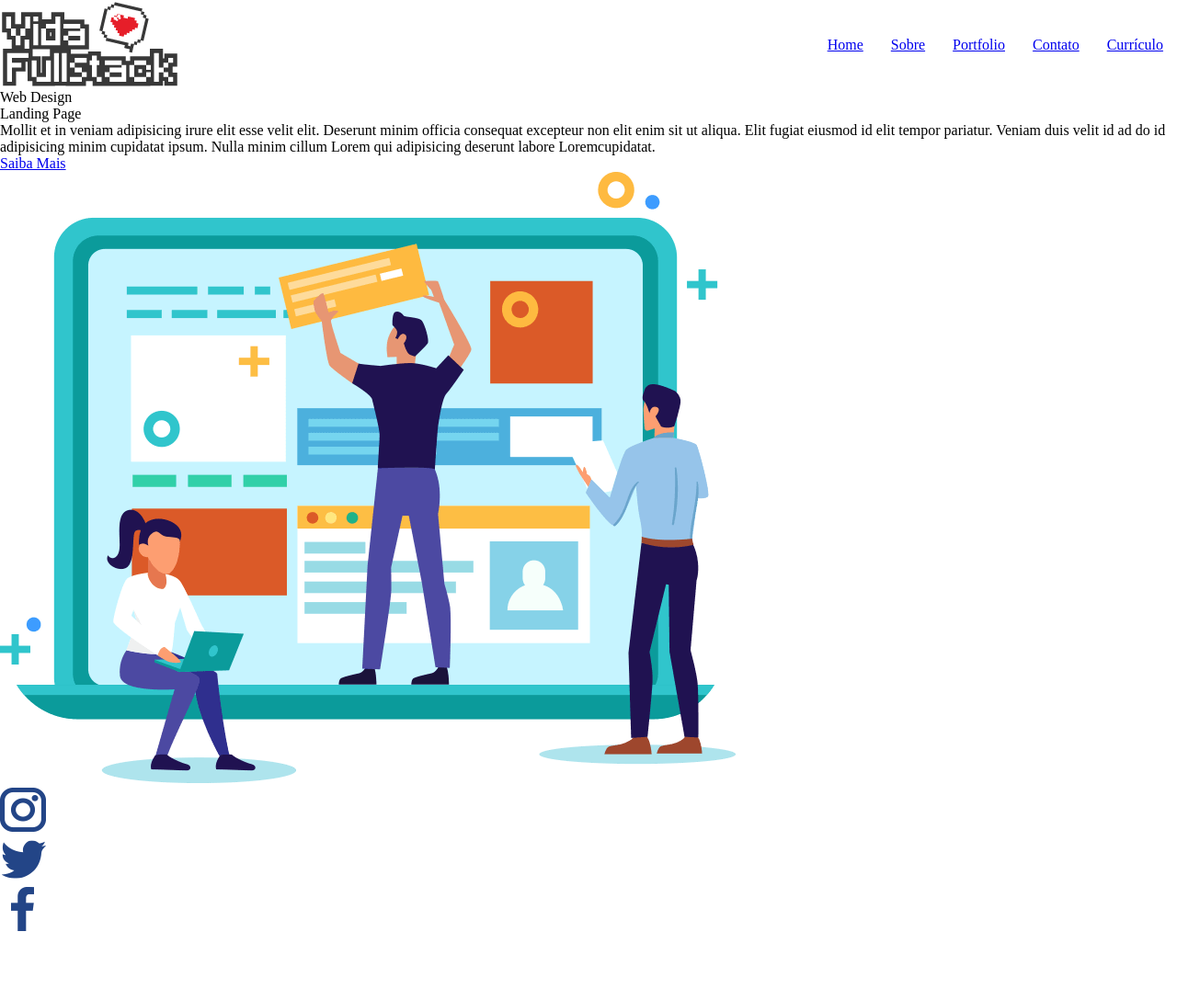
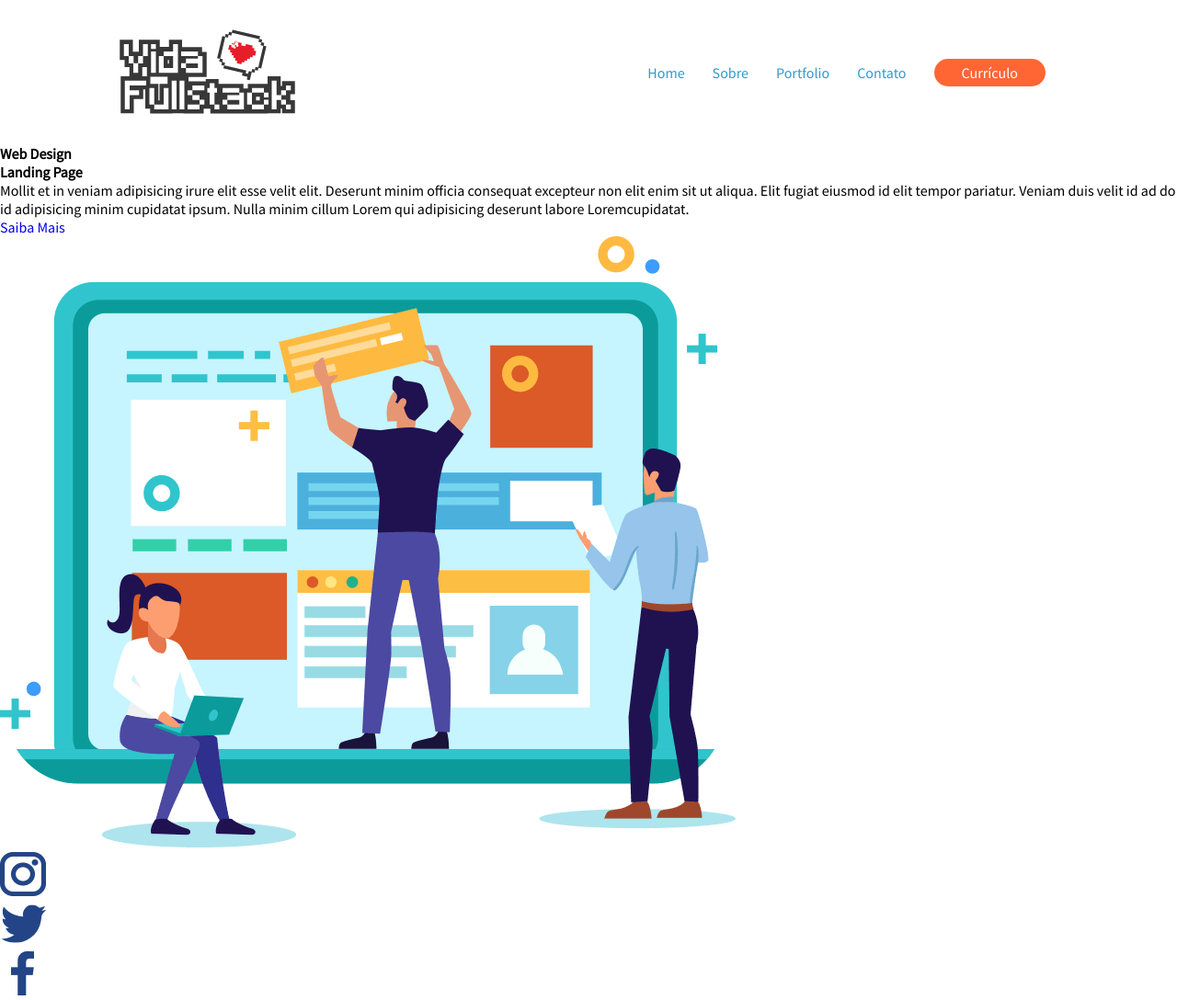
Before and after one commit to daviestrella6/Hands-On-Front-End, a plain HTML site: page index.html in a window 1280 px wide. Shown: the whole page at 92% size. Before the commit the page ends 1018 px from the top, so only its background shows below. Drawn offline with Linux system fonts and the light colour scheme.

Commit message:
termino do menu

```diff
--- /dev/null
+++ b/assets/css/buttons.css
@@ -0,0 +1,9 @@
+    .btn {
+        padding: 5px 30px;
+        border-radius: 20px;
+    }
+
+    .btn.btn-laranja {
+        background: #FF6633;
+        color: #fff;
+    }
--- a/assets/css/header.css
+++ b/assets/css/header.css
@@ -1,5 +1,6 @@
 header {
-    margin: 0 auto;
+    margin: 30px auto;
+    width: 1024px;
     display: flex;
     flex-direction: row;
     justify-content: space-between;
@@ -10,8 +11,10 @@ header nav ul {
     display: flex;
     flex-direction: row;
     list-style: none;
+    align-items: center;
 }
 
-header nav ul li {
+header nav ul li a {
     margin: 0 15px;
+    color: #3399cc;
 }
--- a/assets/css/style.css
+++ b/assets/css/style.css
@@ -1,9 +1,20 @@
+/* font */
+
+@import url('https://fonts.googleapis.com/css2?family=Source+Sans+Pro:wght@200;300;400&display=swap');
+
+/* Components */
+
 @import './header.css';
+@import './buttons.css';
+
+/* Reset CSS */
+
 * {
     margin: 0;
     padding: 0;
     border: 0;
     font-size: 100%;
-    font: inherit;
+    font-family: 'Source Sans Pro', sans-serif;
     vertical-align: baseline;
+    text-decoration: none;
 }
--- a/index.html
+++ b/index.html
@@ -33,7 +33,7 @@
                     <a href="#">Contato</a>
                 </li>
                 <li>
-                    <a href="#">Currículo</a>
+                    <a href="#" class="btn btn-laranja">Currículo</a>
                 </li>
 
             </ul>
```
